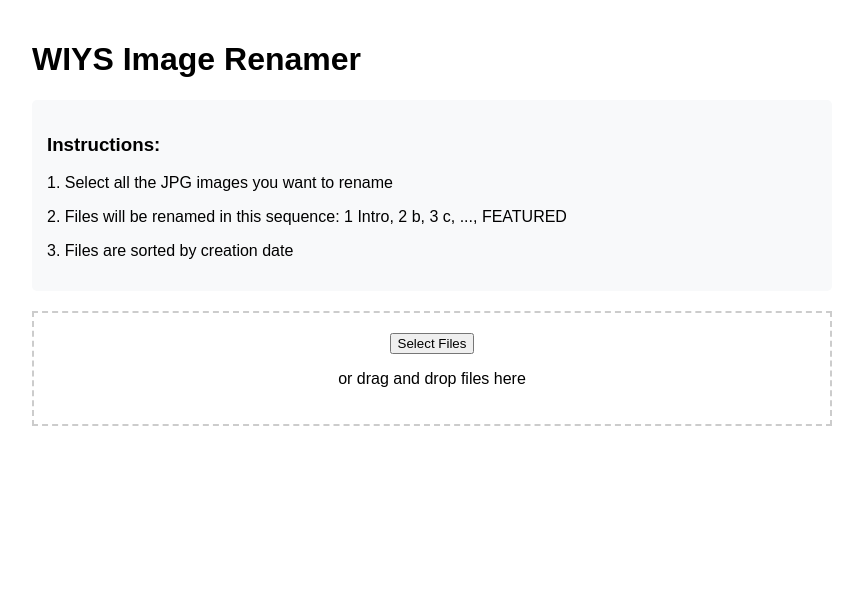
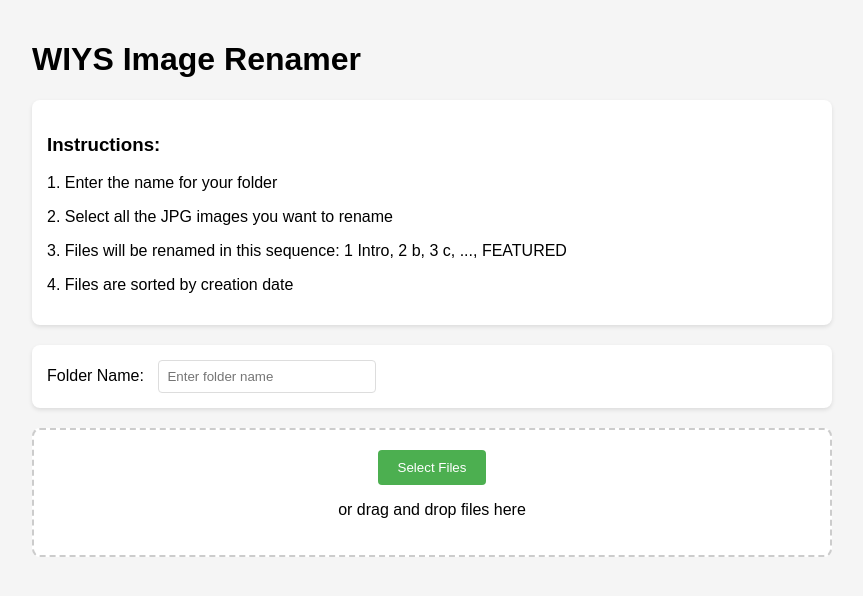
Before and after one commit to JamieDR/wiys_renamer, a Flask app: page / in a window 1280 px wide. Shown: the top 596 px of the page, without its empty margins (208-1071 px from the left). Run offline with Flask 3, Linux system fonts and the light colour scheme.

Commit message:
Update index.html

```diff
--- a/templates/index.html
+++ b/templates/index.html
@@ -8,23 +8,53 @@
             max-width: 800px;
             margin: 0 auto;
             padding: 20px;
+            background-color: #f5f5f5;
         }
         .upload-container {
             border: 2px dashed #ccc;
             padding: 20px;
             text-align: center;
             margin: 20px 0;
+            background-color: white;
+            border-radius: 8px;
         }
         #status {
             margin: 20px 0;
             padding: 10px;
             display: none;
+            border-radius: 4px;
         }
         .instructions {
-            background-color: #f8f9fa;
+            background-color: white;
             padding: 15px;
-            border-radius: 5px;
+            border-radius: 8px;
             margin-bottom: 20px;
+            box-shadow: 0 2px 4px rgba(0,0,0,0.1);
+        }
+        .folder-name-input {
+            margin: 20px 0;
+            padding: 15px;
+            background-color: white;
+            border-radius: 8px;
+            box-shadow: 0 2px 4px rgba(0,0,0,0.1);
+        }
+        input[type="text"] {
+            padding: 8px;
+            border: 1px solid #ddd;
+            border-radius: 4px;
+            width: 200px;
+            margin-left: 10px;
+        }
+        button {
+            background-color: #4CAF50;
+            color: white;
+            padding: 10px 20px;
+            border: none;
+            border-radius: 4px;
+            cursor: pointer;
+        }
+        button:hover {
+            background-color: #45a049;
         }
     </style>
 </head>
@@ -33,9 +63,15 @@
 
     <div class="instructions">
         <h3>Instructions:</h3>
-        <p>1. Select all the JPG images you want to rename</p>
-        <p>2. Files will be renamed in this sequence: 1 Intro, 2 b, 3 c, ..., FEATURED</p>
-        <p>3. Files are sorted by creation date</p>
+        <p>1. Enter the name for your folder</p>
+        <p>2. Select all the JPG images you want to rename</p>
+        <p>3. Files will be renamed in this sequence: 1 Intro, 2 b, 3 c, ..., FEATURED</p>
+        <p>4. Files are sorted by creation date</p>
+    </div>
+
+    <div class="folder-name-input">
+        <label for="folderName">Folder Name:</label>
+        <input type="text" id="folderName" placeholder="Enter folder name">
     </div>
 
     <div class="upload-container">
@@ -69,11 +105,11 @@
         });
 
         function highlight(e) {
-            uploadContainer.style.backgroundColor = '#e9ecef';
+            uploadContainer.style.backgroundColor = '#f8f9fa';
         }
 
         function unhighlight(e) {
-            uploadContainer.style.backgroundColor = '';
+            uploadContainer.style.backgroundColor = 'white';
         }
 
         uploadContainer.addEventListener('drop', handleDrop, false);
@@ -87,6 +123,7 @@
 
         function handleFiles(e) {
             const files = e.target.files;
+            const folderName = document.getElementById('folderName').value || 'renamed_images';
 
             if (files.length === 0) return;
 
@@ -95,6 +132,7 @@
             status.style.backgroundColor = '#fff3cd';
 
             const formData = new FormData();
+            formData.append('folderName', folderName);
             for (let i = 0; i < files.length; i++) {
                 formData.append('files[]', files[i]);
             }
@@ -111,7 +149,7 @@
                 const url = window.URL.createObjectURL(blob);
                 const a = document.createElement('a');
                 a.href = url;
-                a.download = 'renamed_images.zip';
+                a.download = `${folderName}.zip`;
                 document.body.appendChild(a);
                 a.click();
                 window.URL.revokeObjectURL(url);
```
